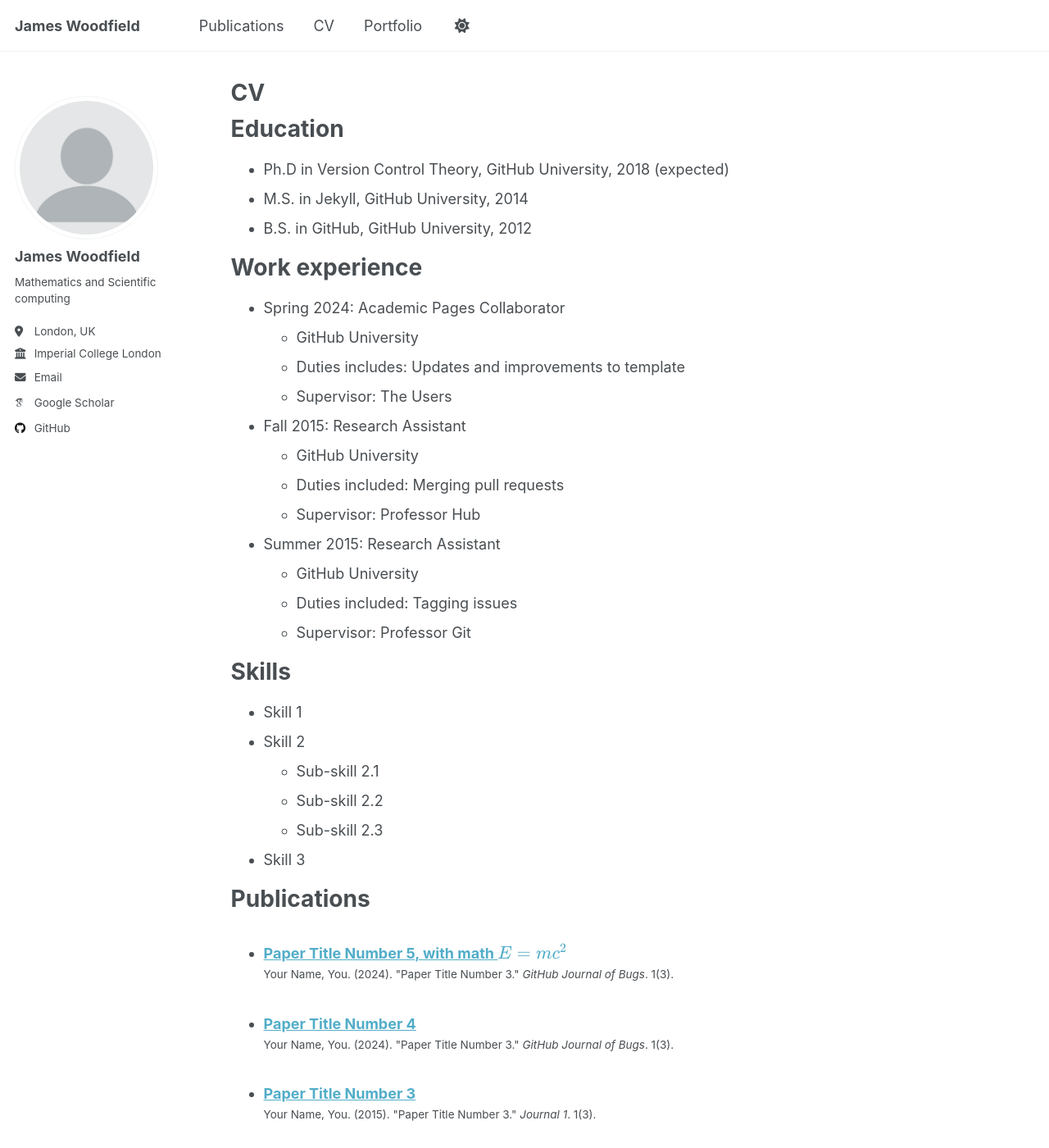
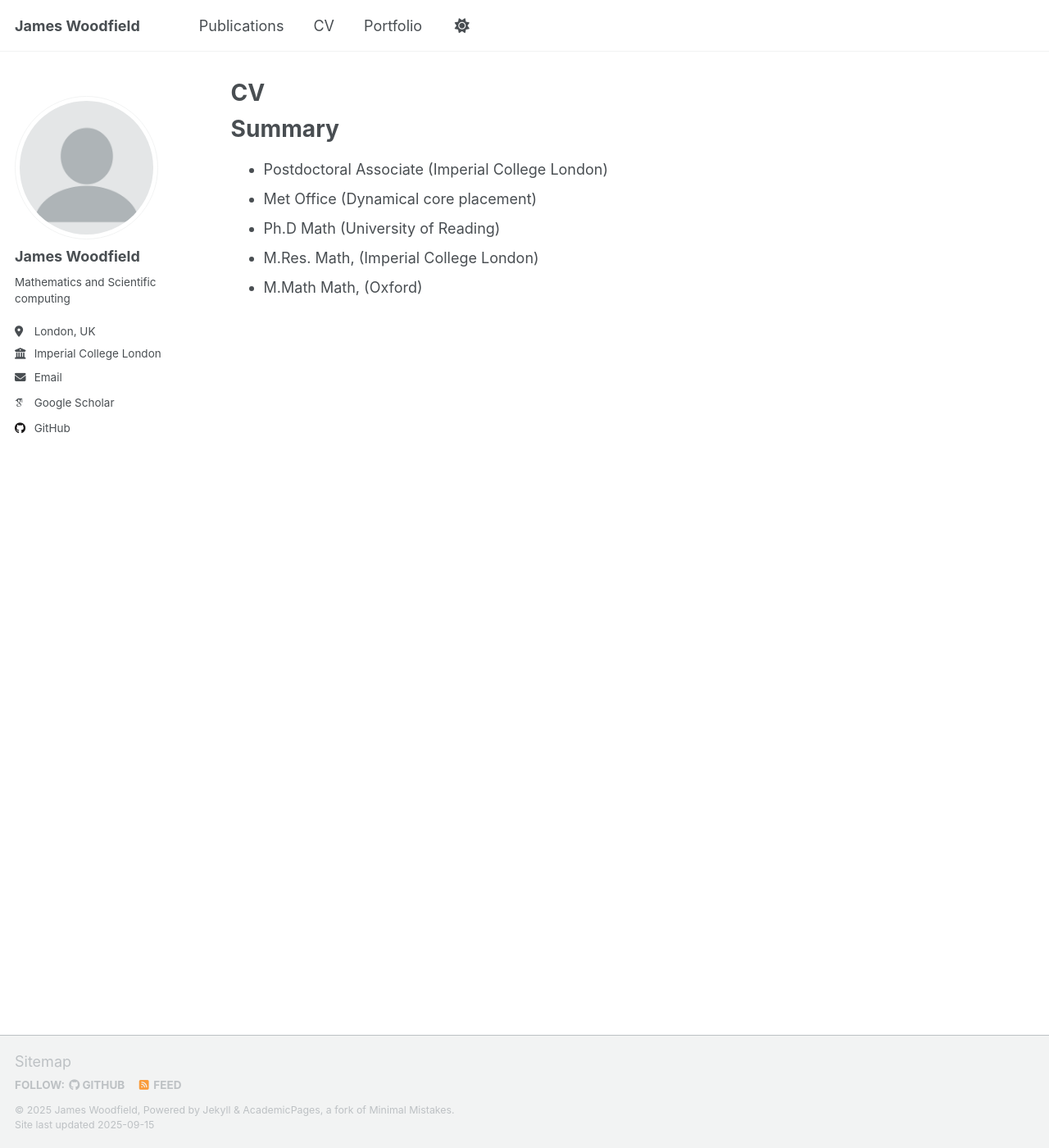
Before and after one commit to jameswoodfield/jameswoodfield.github.io, a Jekyll site: the page built from _pages/cv.md, in a window 1280 px wide and 1400 px high. Shown: the whole window at 82% size. Built offline with Jekyll 4.4.1, drawn with Linux system fonts in a browser that asks for light colours; some web fonts are replaced; a script that is not in the unit is left out; some of the changed text lies outside the part shown.

Commit message:
Update about and cv pages with research and summary
Expanded the about page to include detailed research interests in timestepping, spatial discretisation, and data assimilation. Replaced the cv page content with a concise summary of academic and professional experience.

```diff
--- a/_pages/cv.md
+++ b/_pages/cv.md
@@ -9,56 +9,10 @@ redirect_from:
 
 {% include base_path %}
 
-Education
+Summary
 ======
-* Ph.D in Version Control Theory, GitHub University, 2018 (expected)
-* M.S. in Jekyll, GitHub University, 2014
-* B.S. in GitHub, GitHub University, 2012
-
-Work experience
-======
-* Spring 2024: Academic Pages Collaborator
-  * GitHub University
-  * Duties includes: Updates and improvements to template
-  * Supervisor: The Users
-
-* Fall 2015: Research Assistant
-  * GitHub University
-  * Duties included: Merging pull requests
-  * Supervisor: Professor Hub
-
-* Summer 2015: Research Assistant
-  * GitHub University
-  * Duties included: Tagging issues
-  * Supervisor: Professor Git
-
-Skills
-======
-* Skill 1
-* Skill 2
-  * Sub-skill 2.1
-  * Sub-skill 2.2
-  * Sub-skill 2.3
-* Skill 3
-
-Publications
-======
-  <ul>{% for post in site.publications reversed %}
-    {% include archive-single-cv.html %}
-  {% endfor %}</ul>
-
-Talks
-======
-  <ul>{% for post in site.talks reversed %}
-    {% include archive-single-talk-cv.html  %}
-  {% endfor %}</ul>
-
-Teaching
-======
-  <ul>{% for post in site.teaching reversed %}
-    {% include archive-single-cv.html %}
-  {% endfor %}</ul>
-
-Service and leadership
-======
-* Currently signed in to 43 different slack teams
+* Postdoctoral Associate (Imperial College London)
+* Met Office (Dynamical core placement)
+* Ph.D Math (University of Reading)
+* M.Res. Math, (Imperial College London)
+* M.Math Math, (Oxford)
```
Also changed, not shown: _pages/about.md (+11 -0 lines).
